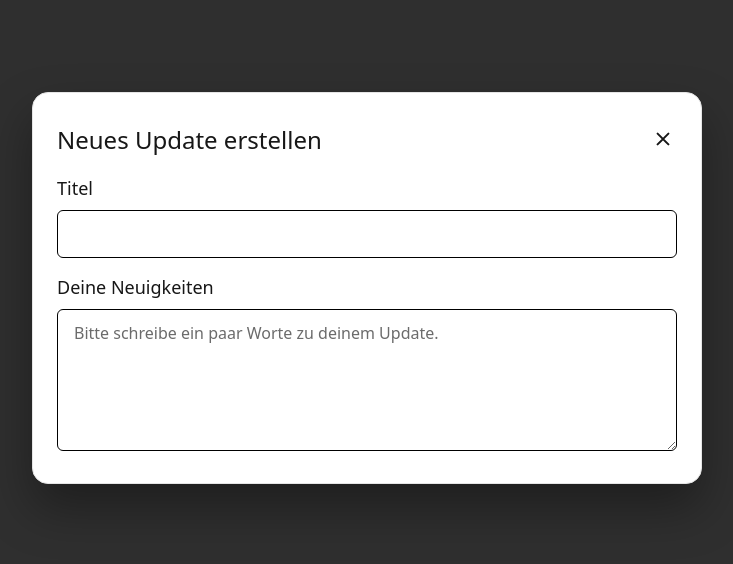
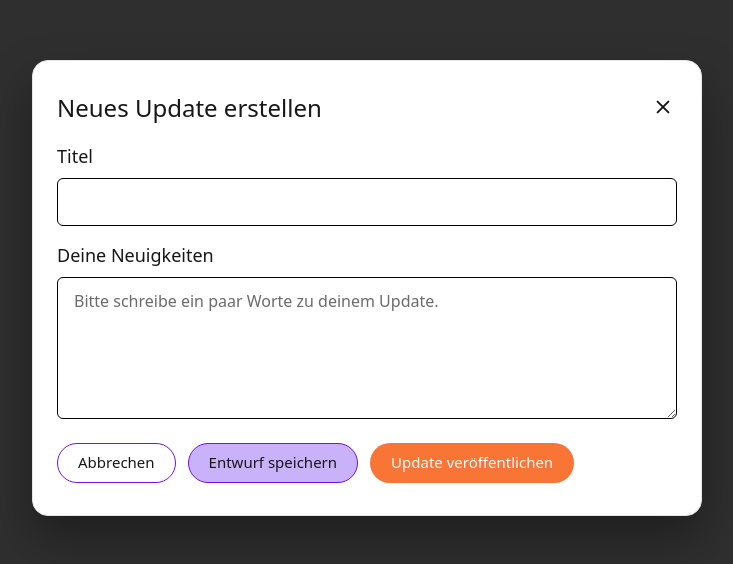
Before and after one commit to mabrinasueller/petition-update, a React (Vite) app: page / in a window 1280 px wide. Shown: the part 112-676 px from the top of the page, without its empty margins (273-1006 px from the left). Built offline with nearby package versions, Linux system fonts and the light colour scheme; a web font is replaced by a local one.

Commit message:
add updateform and button modules and styles

```diff
--- /dev/null
+++ b/src/components/Button/Button.module.css
@@ -0,0 +1,49 @@
+.button {
+    flex: 0 1 auto;
+    padding: 0.6rem 1.25rem;
+    border: 1.5px solid transparent;
+    border-radius: var(--radius-pill);
+    font-family: var(--font-medium);
+    font-size: 0.9375rem;
+    line-height: 1.3;
+    cursor: pointer;
+    transition: background-color 0.15s ease, border-color 0.15s ease, transform 0.05s ease;
+}
+
+.button:focus-visible {
+    outline: 2px solid var(--color-focus);
+    outline-offset: 2px;
+}
+
+.button:active {
+    transform: translateY(1px);
+}
+
+.outline {
+    border-color: var(--color-purple);
+    background-color: var(--color-surface);
+    color: var(--color-text);
+}
+
+.outline:hover {
+    background-color: var(--color-purple-tint);
+}
+
+.primary {
+    border-color: var(--color-purple);
+    background-color: var(--color-purple-soft);
+    color: var(--color-text);
+}
+
+.primary:hover {
+    background-color: var(--color-purple-soft-hover);
+}
+
+.accent {
+    background-color: var(--color-orange);
+    color: #fff;
+}
+
+.accent:hover {
+    background-color: var(--color-orange-hover);
+}
--- /dev/null
+++ b/src/components/Button/Button.tsx
@@ -0,0 +1,14 @@
+import type { ButtonHTMLAttributes } from "react";
+import styles from "./Button.module.css";
+
+type ButtonVariant = "outline" | "primary" | "accent";
+
+interface ButtonProps extends ButtonHTMLAttributes<HTMLButtonElement> {
+  variant: ButtonVariant;
+}
+
+export function Button({ variant, ...props }: ButtonProps) {
+  return (
+    <button {...props} className={`${styles.button} ${styles[variant]}`} />
+  );
+}
--- a/src/components/UpdateForm/UpdateForm.module.css
+++ b/src/components/UpdateForm/UpdateForm.module.css
@@ -2,7 +2,6 @@
     margin-top: 1.25rem;
 }
 
-/* Figma spaces the fields 16px apart. */
 .field+.field {
     margin-top: 1rem;
 }
@@ -13,6 +12,13 @@
     font-family: var(--font-medium);
     font-size: var(--font-size-title-xs);
     font-weight: 500;
+    color: var(--color-text);
+}
+
+.smallLabel {
+    display: block;
+    margin-bottom: 0.25rem;
+    font-size: var(--font-size-caption);
     color: var(--color-text);
 }
 
@@ -51,3 +57,43 @@
     outline-offset: 1px;
     border-color: var(--color-focus);
 }
+
+.input[data-readonly] {
+    border-color: var(--color-readonly-border);
+    background-color: var(--color-readonly-bg);
+    color: var(--color-text-muted);
+    cursor: default;
+}
+
+.authorHeader {
+    display: flex;
+    align-items: center;
+    justify-content: space-between;
+    gap: 0.75rem;
+    flex-wrap: wrap;
+}
+
+.authorHeader .label {
+    margin-bottom: 0;
+}
+
+.hint {
+    margin: 0.5rem 0 1rem;
+    font-size: var(--font-size-body-sm);
+    line-height: 1.45;
+    color: var(--color-text);
+}
+
+.actions {
+    display: flex;
+    flex-wrap: wrap;
+    gap: 0.75rem;
+    margin-top: 1.5rem;
+}
+
+@media (max-width: 36rem) {
+    .actions {
+        flex-direction: column;
+        align-items: stretch;
+    }
+}
--- a/src/components/UpdateForm/UpdateForm.tsx
+++ b/src/components/UpdateForm/UpdateForm.tsx
@@ -1,5 +1,6 @@
 import { useId, useState } from "react";
 import styles from "./UpdateForm.module.css";
+import { Button } from "../Button/Button";
 
 const TITLE_MAX_LENGTH = 100;
 
@@ -39,6 +40,20 @@
                     onChange={(event) => setContent(event.target.value)}
                 />
             </div>
+            <div className={styles.actions}>
+                <Button type="button" variant="outline">
+                    Abbrechen
+                </Button>
+
+                <Button type="button" variant="primary">
+                    Entwurf speichern
+                </Button>
+
+                <Button type="button" variant="accent">
+                    Update veröffentlichen
+                </Button>
+            </div>
+
         </form>
     );
 }
```
Lines whose indentation alone changed are shown as unchanged.
